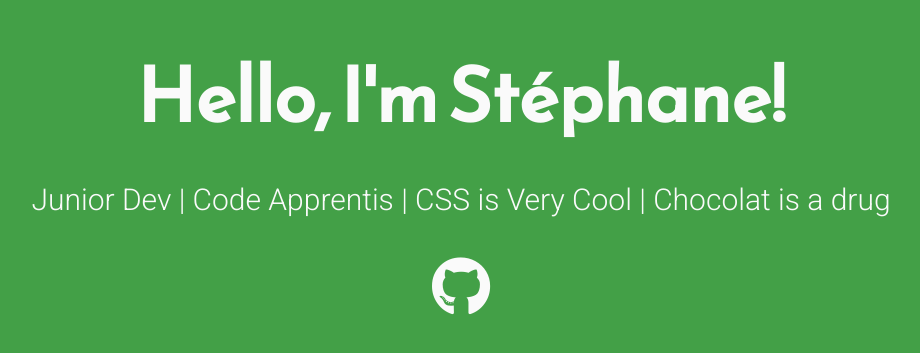
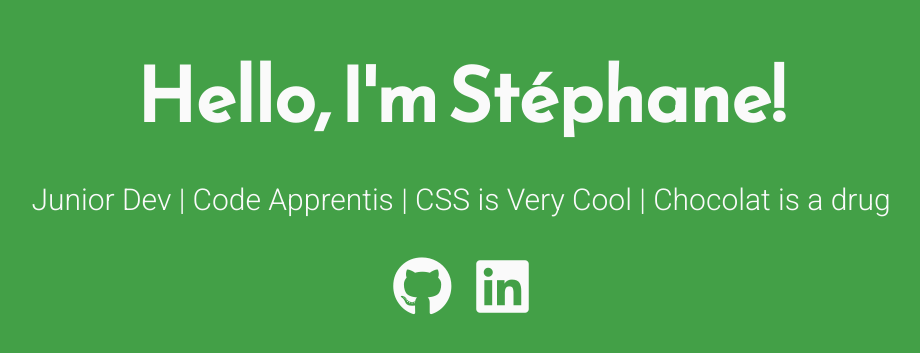
Before and after one commit to Wstephane/-Wstephane-.github.io, a plain HTML site: page index.html in a window 1280 px wide. Shown: the part 217-570 px from the top of the page, without its empty margins (179-1099 px from the left). Drawn offline with Linux system fonts and the light colour scheme.

Commit message:
mise à jour

```diff
--- a/index.html
+++ b/index.html
@@ -32,7 +32,7 @@
 			<a target="_blank" href="https://github.com/Wstephane"><i class="fab fa-github"></i></a>
 			<!-- <a target="_blank" href="https://twitter.com/flexdinesh"><i class="fab fa-twitter"></i></a> -->
 			<!-- <a target="_blank" href="https://stackoverflow.com/story/flexdinesh"><i class="fab fa-stack-overflow"></i></a> -->
-			<!-- <a target="_blank" href="https://www.linkedin.com/in/dineshpandiyan"><i class="fab fa-linkedin"></i></a> -->
+			<a target="_blank" href="https://www.linkedin.com/in/st%C3%A9phane-wyns-634544163/"><i class="fab fa-linkedin"></i></a>
 			<!-- <a target="_blank" href="https://medium.com/@flexdinesh"><i class="fab fa-medium"></i></a> -->
 			<!-- <a target="_blank" href="https://www.freecodecamp.org"><i class="fab fa-free-code-camp"></i></a> -->
 			<!-- <a target="_blank" href="https://www.behance.net"><i class="fab fa-behance"></i></a> -->
```
